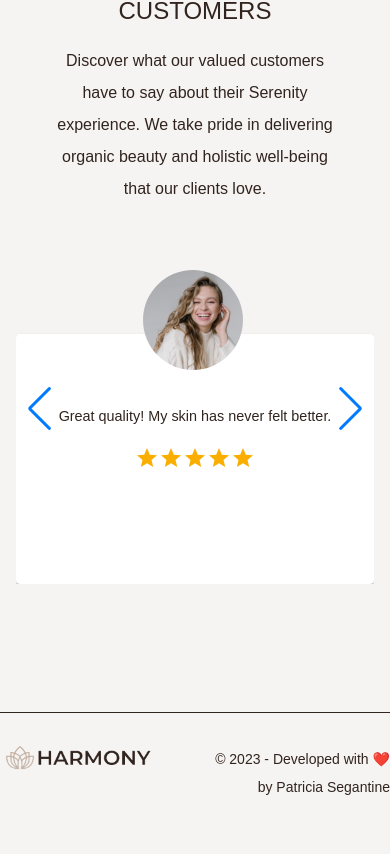
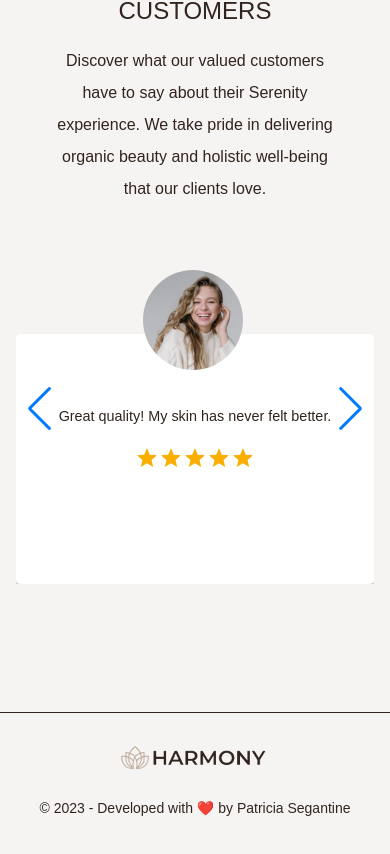
Before and after one commit to patriciasegantine/harmony-shop, a React (Vite) app: page / in a window 390 px wide. Shown: the part 3620-4474 px from the top of the page. Before the commit the page ends 4453 px from the top, so only its background shows below. Built offline with nearby package versions, Linux system fonts and the light colour scheme.

Commit message:
feat: footer responsive

```diff
--- a/src/components/footer/footer.styles.ts
+++ b/src/components/footer/footer.styles.ts
@@ -1,5 +1,6 @@
 import styled from "styled-components";
 import { theme } from "../../theme.ts";
+import { Grid } from "@mui/material";
 
 export const FooterContainer = styled.div`
   padding-top: ${theme["spacing-regular"]};
@@ -7,7 +8,6 @@ export const FooterContainer = styled.div`
   width: 100%;
   font-size: ${theme["font-size-s"]};
   padding-bottom: ${theme["spacing-regular"]};
-
 `
 
 export const FooterContent = styled.footer`
@@ -18,3 +18,25 @@ export const FooterContent = styled.footer`
     max-width: 160px;
   }
 `
+
+export const Column = styled(Grid)`
+  display: flex;
+  align-items: center;
+
+  &:first-child {
+    justify-content: flex-start;
+  }
+
+  &:last-child {
+    justify-content: flex-end;
+  }
+
+  @media (max-width: ${theme.laptop}) {
+    justify-content: center;
+
+    &:first-child, &:last-child {
+      justify-content: center;
+    }
+
+  }
+`
--- a/src/components/footer/footer.tsx
+++ b/src/components/footer/footer.tsx
@@ -1,28 +1,21 @@
-import { FooterContainer, FooterContent } from "./footer.styles.ts";
-import { useEffect } from "react";
+import { Column, FooterContainer, FooterContent } from "./footer.styles.ts";
 import logo from "../../assets/img/logo.png"
 import { Grid } from "@mui/material";
 
 export const Footer = () => {
-
   const thisYear = new Date().getFullYear()
-
-  useEffect(() => {
-
-  }, []);
 
   return (
     <FooterContainer>
       <FooterContent>
         <Grid container spacing={3}>
-          <Grid item xs={6}>
+          <Column item xs={12} md={6}>
             <img src={logo} alt=""/>
-          </Grid>
+          </Column>
 
-          <Grid item xs={6} textAlign={"end"}>
-            <div>{`© ${thisYear} - Developed with ❤️ by Patricia Segantine`}</div>
-          </Grid>
-
+          <Column item xs={12} md={6}>
+            <p>{`© ${thisYear} - Developed with ❤️ by Patricia Segantine`}</p>
+          </Column>
         </Grid>
       </FooterContent>
     </FooterContainer>
```
